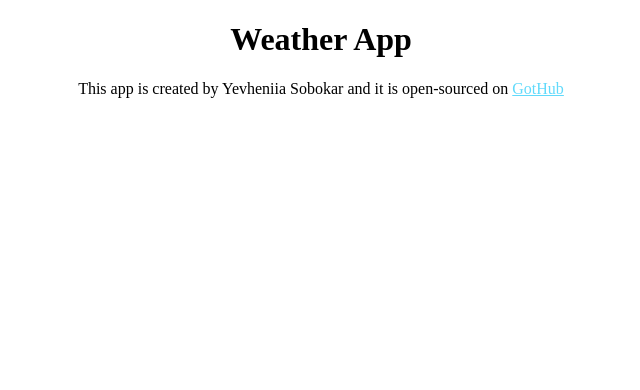
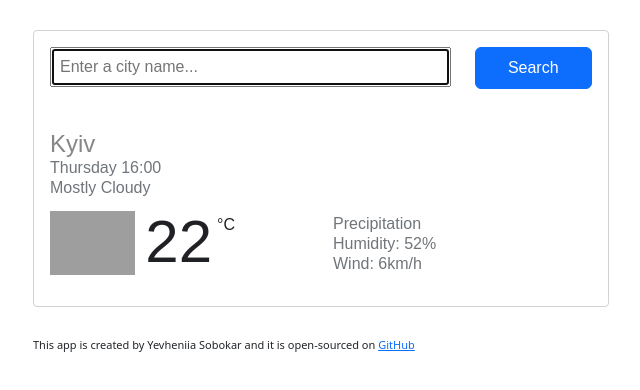
Before and after one commit to Sobokar/weather-react-app-sobokar, a React (Create React App) app: page / in a window 1280 px wide. Shown: the top 390 px of the page, without its empty margins (319-959 px from the left). Built offline with nearby package versions, Linux system fonts and the light colour scheme; grey boxes are pictures that could not be loaded.

Commit message:
Added basic styling

```diff
--- a/package.json
+++ b/package.json
@@ -6,6 +6,7 @@
     "@testing-library/jest-dom": "^5.17.0",
     "@testing-library/react": "^13.4.0",
     "@testing-library/user-event": "^13.5.0",
+    "bootstrap": "^5.3.3",
     "react": "^18.3.1",
     "react-dom": "^18.3.1",
     "react-scripts": "5.0.1",
--- a/src/App.css
+++ b/src/App.css
@@ -1,38 +1,9 @@
 .App {
-  text-align: center;
+  max-width: 600px;
+  margin: 30px auto;
 }
 
-.App-logo {
-  height: 40vmin;
-  pointer-events: none;
+.App footer {
+  font-size: 11px;
+  margin: 10px 0;
 }
-
-@media (prefers-reduced-motion: no-preference) {
-  .App-logo {
-    animation: App-logo-spin infinite 20s linear;
-  }
-}
-
-.App-header {
-  background-color: #282c34;
-  min-height: 100vh;
-  display: flex;
-  flex-direction: column;
-  align-items: center;
-  justify-content: center;
-  font-size: calc(10px + 2vmin);
-  color: white;
-}
-
-.App-link {
-  color: #61dafb;
-}
-
-@keyframes App-logo-spin {
-  from {
-    transform: rotate(0deg);
-  }
-  to {
-    transform: rotate(360deg);
-  }
-}
--- a/src/App.js
+++ b/src/App.js
@@ -1,20 +1,25 @@
+import React from "react";
+import "bootstrap/dist/css/bootstrap.css";
 import "./App.css";
+import Weather from "./Weather";
 
 export default function App() {
   return (
     <div className="App">
-      <h1>Weather App</h1>
+      <div className="container">
+        <Weather />
         <footer>
           This app is created by Yevheniia Sobokar and it is open-sourced on{" "}
           <a
             className="App-link"
-          href="https://reactjs.org"
+            href="https://github.com/Sobokar/weather-react-app-sobokar"
             target="_blank"
             rel="noopener noreferrer"
           >
-          GotHub
+            GitHub
           </a>
         </footer>
       </div>
+    </div>
   );
 }
--- /dev/null
+++ b/src/Weather.css
@@ -0,0 +1,62 @@
+.Weather {
+  border: 1px solid #d2d2d2;
+  border-radius: 4px;
+  color: #707579;
+  font-size: 16px;
+  line-height: 20px;
+  padding: 16px;
+  margin: 30px auto;
+  font-family: arial, sans-serif;
+}
+
+.Weather ul {
+  margin: 0;
+  padding: 0;
+}
+.Weather li {
+  font-size: 16px;
+  color: rgb(112, 117, 122);
+  font-weight: 400;
+  line-height: 20px;
+}
+
+.Weather form {
+  margin-bottom: 20px;
+}
+
+.Weather h1 {
+  color: rgb(135, 135, 135);
+  display: block;
+  margin: 20px 0 0 0;
+  font-size: 24px;
+  font-weight: 100;
+  line-height: 29px;
+}
+.Weather .temperature {
+  color: rgb(32, 33, 36);
+  display: inline;
+  font-family: "Google Sans", arial, sans-serif;
+  font-size: 60px;
+  font-weight: 400;
+  letter-spacing: normal;
+  line-height: 56px;
+  margin-left: 10px;
+}
+
+.Weather .units {
+  color: rgb(32, 33, 36);
+  display: inline;
+  font-family: arial, sans-serif;
+  font-size: 16px;
+  font-weight: 400;
+  line-height: 1;
+  position: relative;
+  top: -32px;
+  margin-left: 5px;
+}
+.Weather img {
+  height: 64px;
+  display: inline-block;
+  position: relative;
+  top: -15px;
+}
--- /dev/null
+++ b/src/Weather.js
@@ -0,0 +1,57 @@
+import React from "react";
+import "./Weather.css";
+
+export default function Weather() {
+  return (
+    <div className="Weather">
+      <form>
+        <div className="row">
+          <div className="col-9">
+            <input
+              type="search"
+              placeholder="Enter a city name..."
+              className="CityField w-100 p-2"
+              autoFocus="on"
+            />
+          </div>
+          <div className="col-3">
+            <input
+              type="submit"
+              value="Search"
+              className="btn btn-primary w-100 p-2"
+            />
+          </div>
+        </div>
+      </form>
+      <div className="row mb-3">
+        <div className="col-6">
+          <h1>Kyiv</h1>
+          <ul class="list-unstyled">
+            <li>Thursday 16:00</li>
+            <li>Mostly Cloudy</li>
+          </ul>
+        </div>
+      </div>
+      <div className="row">
+        <div className="col-6">
+          <img
+            src="https://ssl.gstatic.com/onebox/weather/64/partly_cloudy.png"
+            className="float-left"
+            alt="an icon with a sun partly hidden over the clouds"
+          />
+
+          <span className="temperature">22</span>
+          <span className="units">°C</span>
+        </div>
+
+        <div className="col-6">
+          <ul class="list-unstyled">
+            <li>Precipitation</li>
+            <li>Humidity: 52%</li>
+            <li>Wind: 6km/h</li>
+          </ul>
+        </div>
+      </div>
+    </div>
+  );
+}
```
Also changed, not shown: src/logo.svg (added), 1 other file (tests, documents, lock files or other folders). Lines whose indentation alone changed are shown as unchanged.
